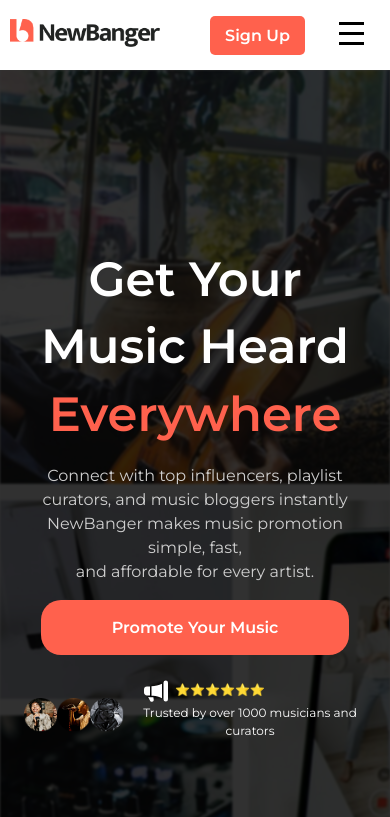
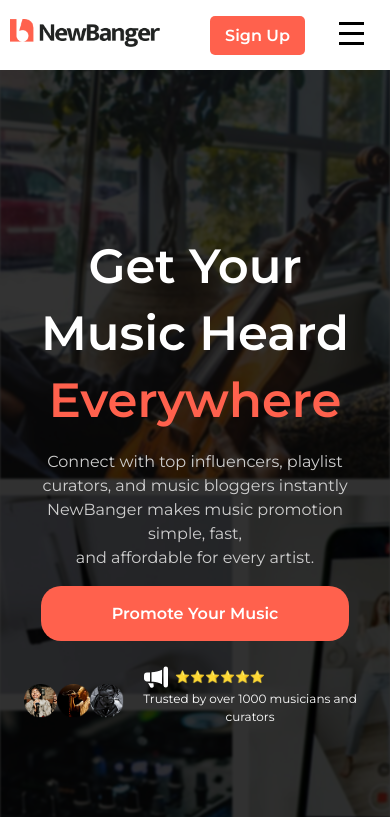
Before and after one commit to Menzo101/newBangersss, a React (Vite) app: page / in a window 390 px wide. Shown: the top 817 px of the page. Built offline with nearby package versions, Linux system fonts and the light colour scheme; a web font is replaced by a local one.

Commit message:
fourth commit

```diff
--- a/src/components/secondcomponent.css
+++ b/src/components/secondcomponent.css
@@ -291,9 +291,9 @@
         height: 100vh;
         overflow: hidden;
         color: #fff;
-
+        bottom: 5px;
         display: flex;
-        align-items: center;
+        /* align-items: center; */
 
 
 
@@ -301,7 +301,7 @@
 
 
     .hero-content h1 {
-        margin-top: 2rem;
+        margin-top: 15px;
         font-size: 48px;
         font-family: Montserrat;
         font-weight: 600;
@@ -325,7 +325,7 @@
         position: relative;
         z-index: 2;
         width: 100%;
-        margin: 2rem auto;
+        margin: 5px auto;
         align-items: center;
 
 
@@ -497,7 +497,7 @@
 
 @media (max-width:380px) {
     .hero-content h1 {
-        margin-top: 1rem;
+        margin-top: 15px;
         font-size: 36px;
         font-family: Montserrat;
         font-weight: 600;
@@ -520,9 +520,10 @@
     .hero-content {
         position: relative;
         z-index: 2;
-        max-width: 850px;
-        margin: 1rem auto;
+        width: 100%;
+        margin: 5px auto;
         align-items: center;
+
 
 
     }
@@ -571,8 +572,8 @@
 
         color: #bdbdbd;
 
-        max-width: 300px;
-        margin: 1rem auto;
+        max-width: 800px;
+        margin: 7px auto;
 
     }
 
```
